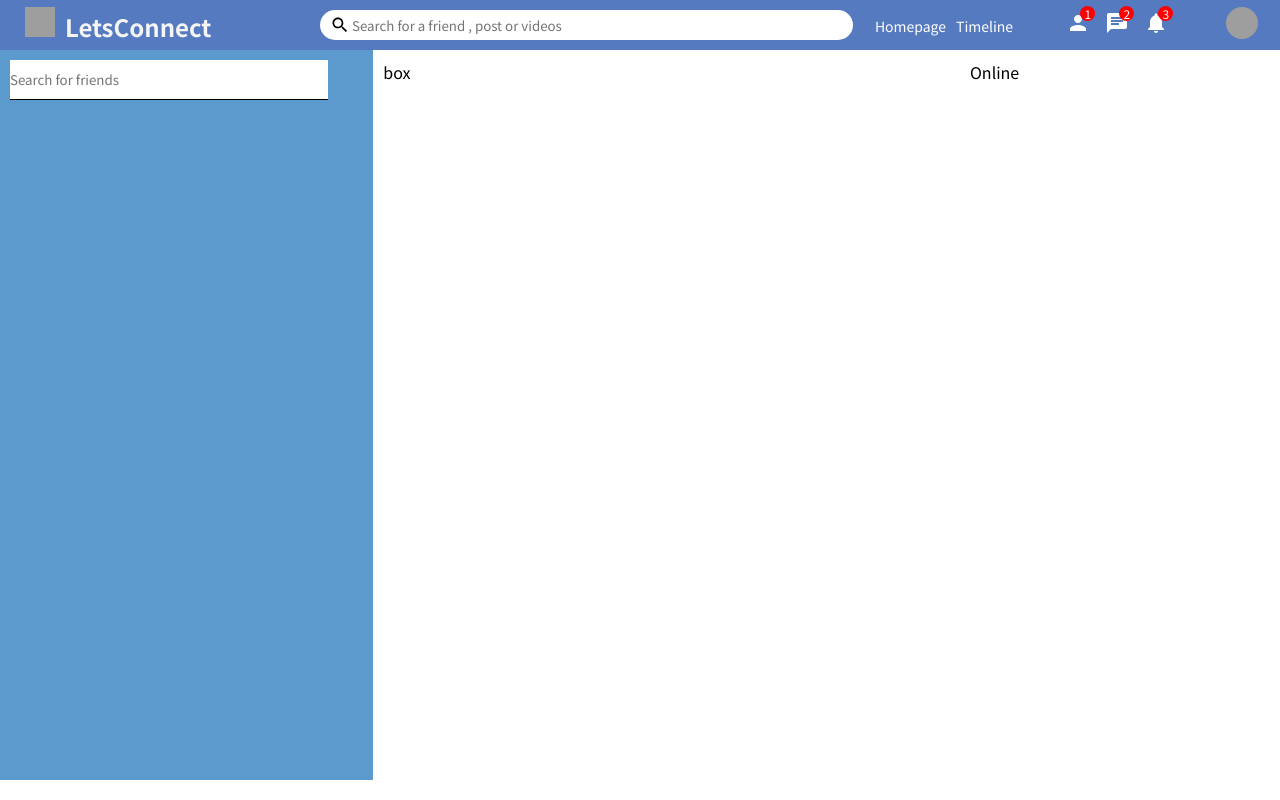
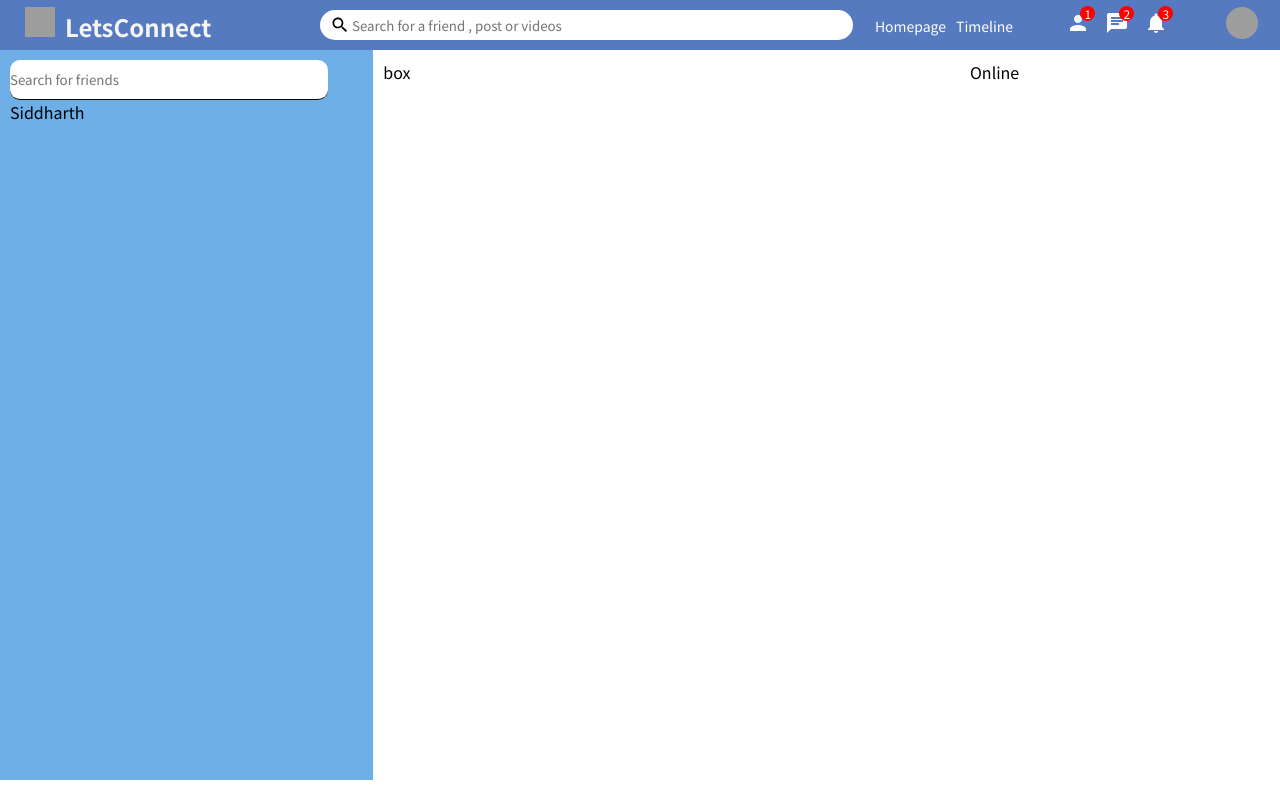
Before and after one commit to siddharthgusain/LetsConnect, a React (Create React App) app in the folder client/: page /messenger in a window 1280 px wide. Built offline with nearby package versions, Linux system fonts and the light colour scheme; sample sign-in values are in the browser's storage.

Commit message:
added messenger component changes

```diff
--- /dev/null
+++ b/client/src/components/conversations/Conversations.jsx
@@ -0,0 +1,10 @@
+import './conversations.css';
+
+export default function Conversations() {
+    return (
+        <div className="conversation">
+            <img className="conversationImg" src="" alt="" />
+            <span className="conversationName">Siddharth</span>
+        </div>
+    )
+}
--- a/client/src/pages/messenger/Messenger.jsx
+++ b/client/src/pages/messenger/Messenger.jsx
@@ -1,5 +1,6 @@
 import './messenger.css';
 import Topbar from '../../components/topbar/Topbar';
+import Conversations from '../../components/conversations/Conversations';
 
 export default function Messenger() {
     return (
@@ -9,6 +10,7 @@ export default function Messenger() {
                 <div className="chatMenu">
                     <div className="chatMenuWrapper">
                         <input placeholder = "Search for friends" className="chatMenuInput" />
+                        <Conversations />
                     </div>
                 </div>
                 <div className="chatBox">
--- a/client/src/pages/messenger/messenger.css
+++ b/client/src/pages/messenger/messenger.css
@@ -5,7 +5,7 @@
 
 .chatMenu{
     flex: 3.5;
-    background-color: rgb(92, 154, 205);
+    background-color: rgb(109, 175, 230);
 }
 
 .chatMenuInput{
@@ -13,8 +13,13 @@
     padding: 10px 0;
     border: none;
     border-bottom: 1px solid black;
+    border-radius: 10px;
+}
 
+.chatMenuInput:focus{
+    outline: none;
 }
+
 
 .chatBox{
     flex: 5.5;
```
Also changed, not shown: client/src/components/conversations/conversations.css (added).
